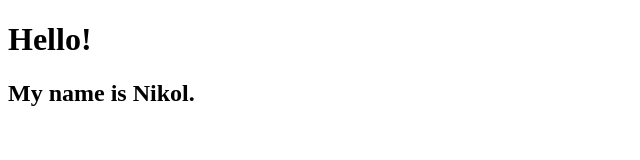
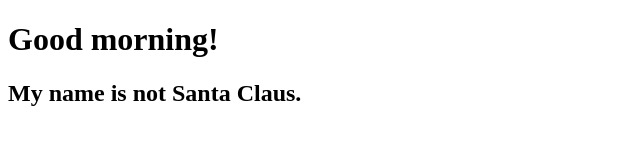
Before and after one commit to nlds-sd/demo1213, a plain HTML site: page root/index.html in a window 1280 px wide. Shown: the whole page, without its empty margins (0-640 px from the left). Drawn offline with Linux system fonts and the light colour scheme.

Commit message:
online edits to index
-changed heading
-said we are not sc

```diff
--- a/root/index.html
+++ b/root/index.html
@@ -5,7 +5,7 @@
     <title>Github demo</title>
 </head>
 <body>
-    <h1>Hello!</h1>
-    <h2>My name is Nikol.</h2>
+    <h1>Good <span>morning</span>!</h1>
+    <h2>My name is not Santa Claus.</h2>
 </body>
 </html>
```
